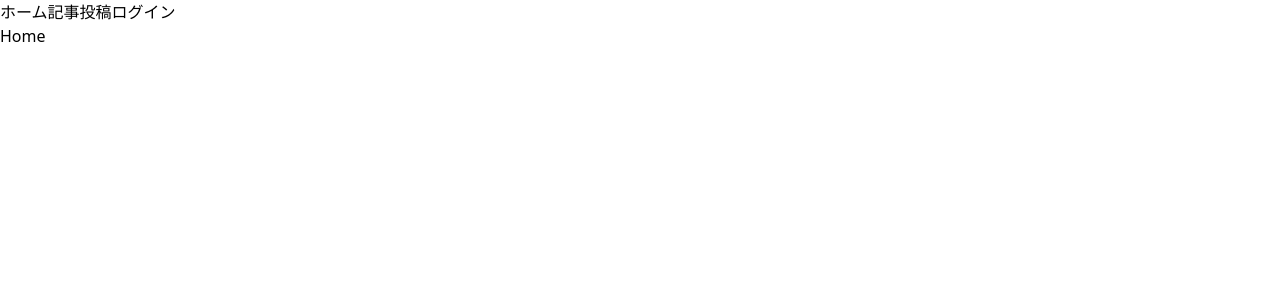
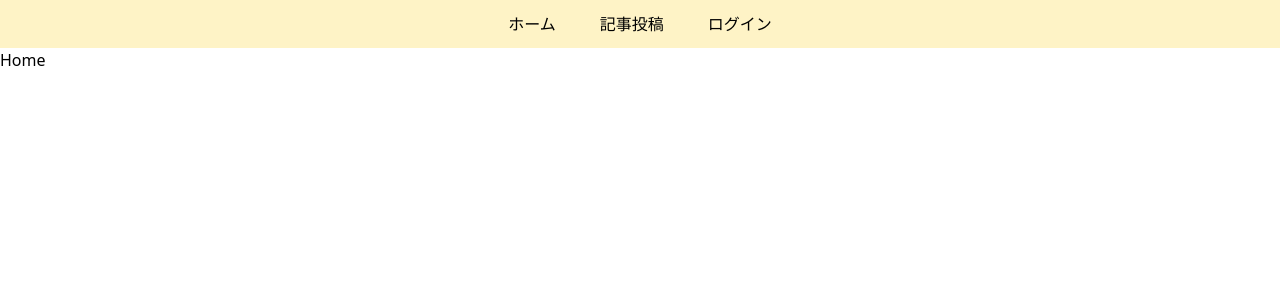
Before and after one commit to etranger2268/udemy-react-3project-app, a React (Vite) app: page / in a window 1280 px wide. Shown: the top 300 px of the page. Built offline with nearby package versions, Linux system fonts and the light colour scheme.

Commit message:
blog-4-30

```diff
--- a/src/components/Navbar.jsx
+++ b/src/components/Navbar.jsx
@@ -2,10 +2,16 @@ import { Link } from 'react-router-dom';
 
 export default function Navbar() {
   return (
-    <nav>
-      <Link to="/">ホーム</Link>
-      <Link to="/create-post">記事投稿</Link>
-      <Link to="/login">ログイン</Link>
+    <nav className="flex justify-center items-center h-12 bg-amber-100 gap-11">
+      <Link to="/" className="hover:text-blue-500 transition-all duration-300">
+        ホーム
+      </Link>
+      <Link to="/create-post" className="hover:text-blue-500 transition-all duration-300">
+        記事投稿
+      </Link>
+      <Link to="/login" className="hover:text-blue-500 transition-all duration-300">
+        ログイン
+      </Link>
     </nav>
   );
 }
```
